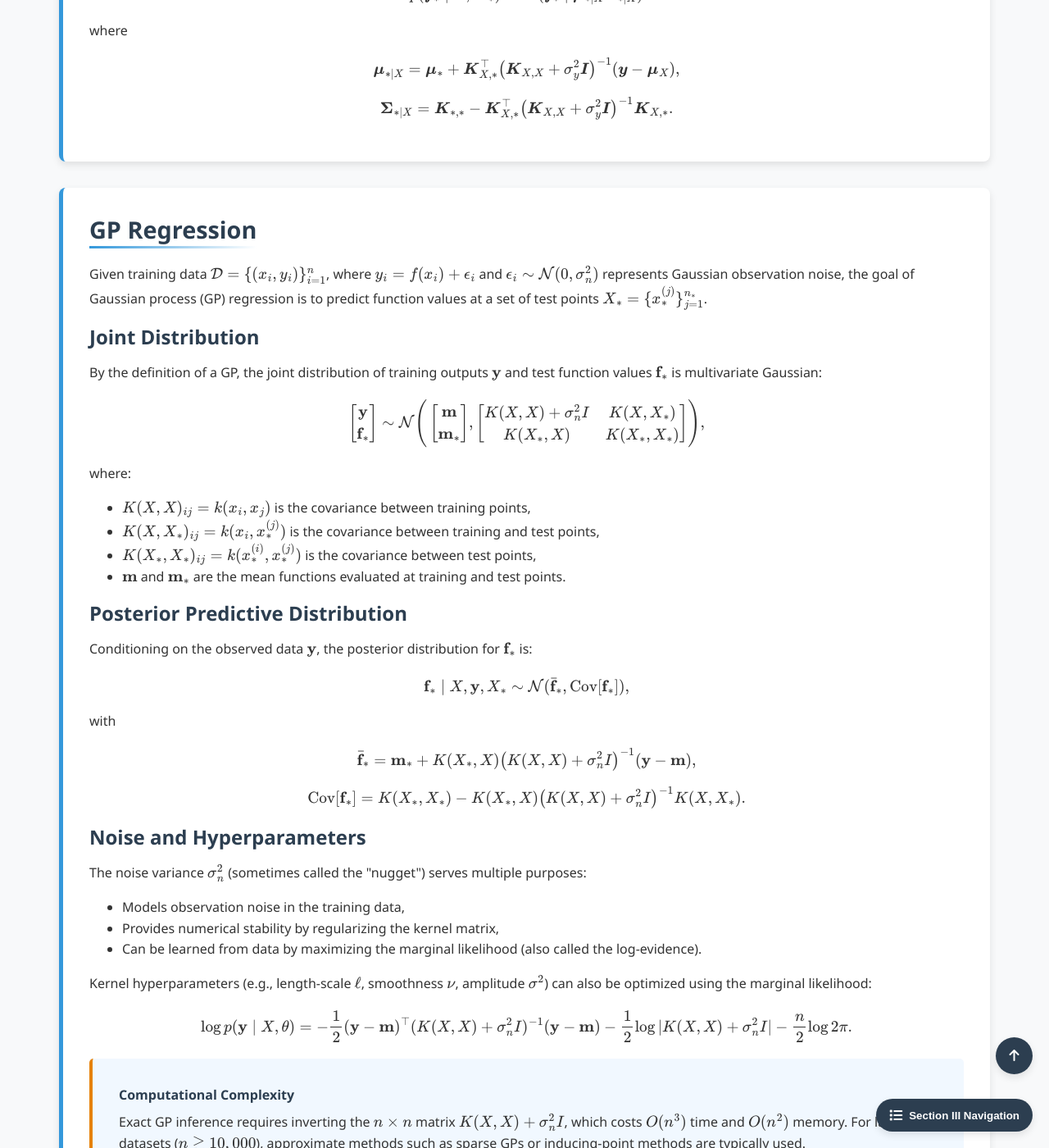
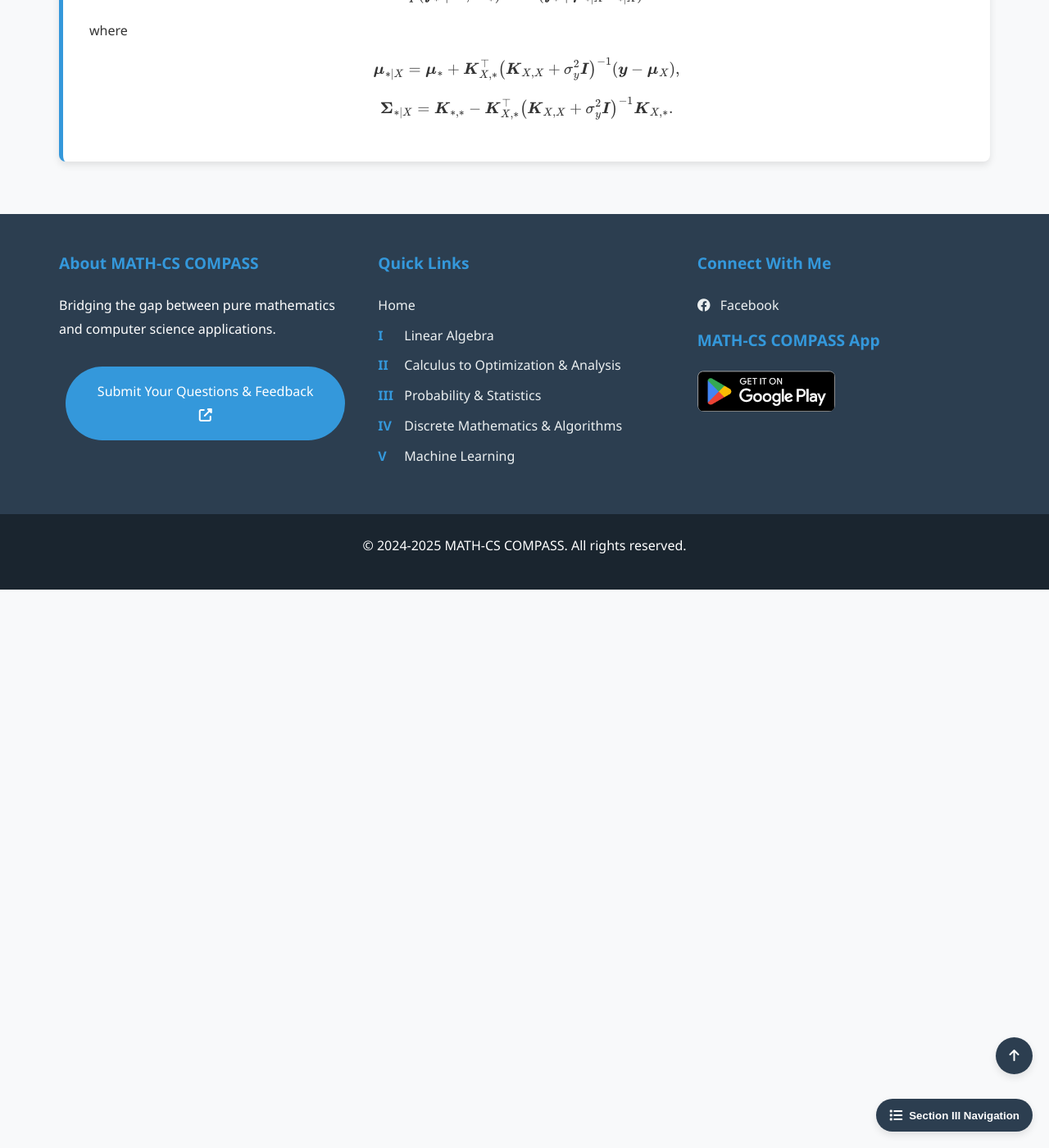
Before and after one commit to Yusukey01/yusukey01.github.io, a Jekyll site: the page built from Mathematics/Probability/gaussian_process.html, in a window 1280 px wide and 1400 px high, scrolled down 4698 px. Shown: the whole window at 82% size. Built offline with Jekyll 4.4.1, drawn with Linux system fonts in a browser that asks for light colours; some of the changed text lies outside the part shown.

```diff
--- a/Mathematics/Probability/gaussian_process.html
+++ b/Mathematics/Probability/gaussian_process.html
@@ -374,81 +374,6 @@ uses_python: false
 
              </section>
 
-
-            <section id="regression" class="section-content">
-                <h2>GP Regression</h2>
-
-                <p>
-                    Given training data
-                    \(\mathcal{D} = \{(x_i, y_i)\}_{i=1}^n\),
-                    where \(y_i = f(x_i) + \epsilon_i\) and \(\epsilon_i \sim \mathcal{N}(0, \sigma_n^2)\) represents Gaussian observation noise,
-                    the goal of Gaussian process (GP) regression is to predict function values at a set of test points \(X_* = \{x_*^{(j)}\}_{j=1}^{n_*}\).
-                </p>
-
-                <h3>Joint Distribution</h3>
-                <p>
-                    By the definition of a GP, the joint distribution of training outputs \(\mathbf{y}\) and test function values \(\mathbf{f}_*\) is multivariate Gaussian:
-                </p>
-                \[
-                    \begin{bmatrix} \mathbf{y} \\ \mathbf{f}_* \end{bmatrix} \sim
-                    \mathcal{N} \Bigg(
-                        \begin{bmatrix} \mathbf{m} \\ \mathbf{m}_* \end{bmatrix},
-                        \begin{bmatrix}
-                            K(X,X) + \sigma_n^2 I & K(X,X_*) \\
-                            K(X_*,X) & K(X_*,X_*)
-                        \end{bmatrix}
-                    \Bigg),
-                \]
-                <p>
-                    where:
-                    <ul style="padding-left:40px;">
-                        <li>\(K(X,X)_{ij} = k(x_i, x_j)\) is the covariance between training points,</li>
-                        <li>\(K(X,X_*)_{ij} = k(x_i, x_*^{(j)})\) is the covariance between training and test points,</li>
-                        <li>\(K(X_*,X_*)_{ij} = k(x_*^{(i)}, x_*^{(j)})\) is the covariance between test points,</li>
-                        <li>\(\mathbf{m}\) and \(\mathbf{m}_*\) are the mean functions evaluated at training and test points.</li>
-                    </ul>
-                </p>
-
-                <h3>Posterior Predictive Distribution</h3>
-                <p>
-                    Conditioning on the observed data \(\mathbf{y}\), the posterior distribution for \(\mathbf{f}_*\) is:
-                </p>
-                \[
-                    \mathbf{f}_* \mid X, \mathbf{y}, X_* \sim \mathcal{N}(\bar{\mathbf{f}}_*, \mathrm{Cov}[\mathbf{f}_*]),
-                \]
-                with
-                \[
-                    \bar{\mathbf{f}}_* = \mathbf{m}_* + K(X_*,X) \big(K(X,X) + \sigma_n^2 I\big)^{-1} (\mathbf{y} - \mathbf{m}),
-                \]
-                \[
-                    \mathrm{Cov}[\mathbf{f}_*] = K(X_*,X_*) - K(X_*,X) \big(K(X,X) + \sigma_n^2 I\big)^{-1} K(X,X_*).
-                \]
-
-                <h3>Noise and Hyperparameters</h3>
-                <p>
-                    The noise variance \(\sigma_n^2\) (sometimes called the "nugget") serves multiple purposes:
-                    <ul style="padding-left:40px;">
-                        <li>Models observation noise in the training data,</li>
-                        <li>Provides numerical stability by regularizing the kernel matrix,</li>
-                        <li>Can be learned from data by maximizing the marginal likelihood (also called the log-evidence).</li>
-                    </ul>
-                </p>
-
-                <p>
-                    Kernel hyperparameters (e.g., length-scale \(\ell\), smoothness \(\nu\), amplitude \(\sigma^2\)) can also be optimized using the marginal likelihood:
-                    \[
-                        \log p(\mathbf{y} \mid X, \theta) = -\frac{1}{2} (\mathbf{y} - \mathbf{m})^\top (K(X,X)+\sigma_n^2 I)^{-1} (\mathbf{y} - \mathbf{m})
-                        - \frac{1}{2} \log |K(X,X)+\sigma_n^2 I| - \frac{n}{2}\log 2\pi.
-                    \]
-                </p>
-
-                <div class="theorem">
-                    <span class="theorem-title">Computational Complexity</span>
-                    Exact GP inference requires inverting the \(n \times n\) matrix \(K(X,X) + \sigma_n^2 I\), which costs \(O(n^3)\) time and \(O(n^2)\) memory.
-                    For large datasets (\(n \gtrsim 10,000\)), approximate methods such as sparse GPs or inducing-point methods are typically used.
-                </div>
-             </section>
-
         </div>
 
         <script src="/js/main.js"></script>
```
